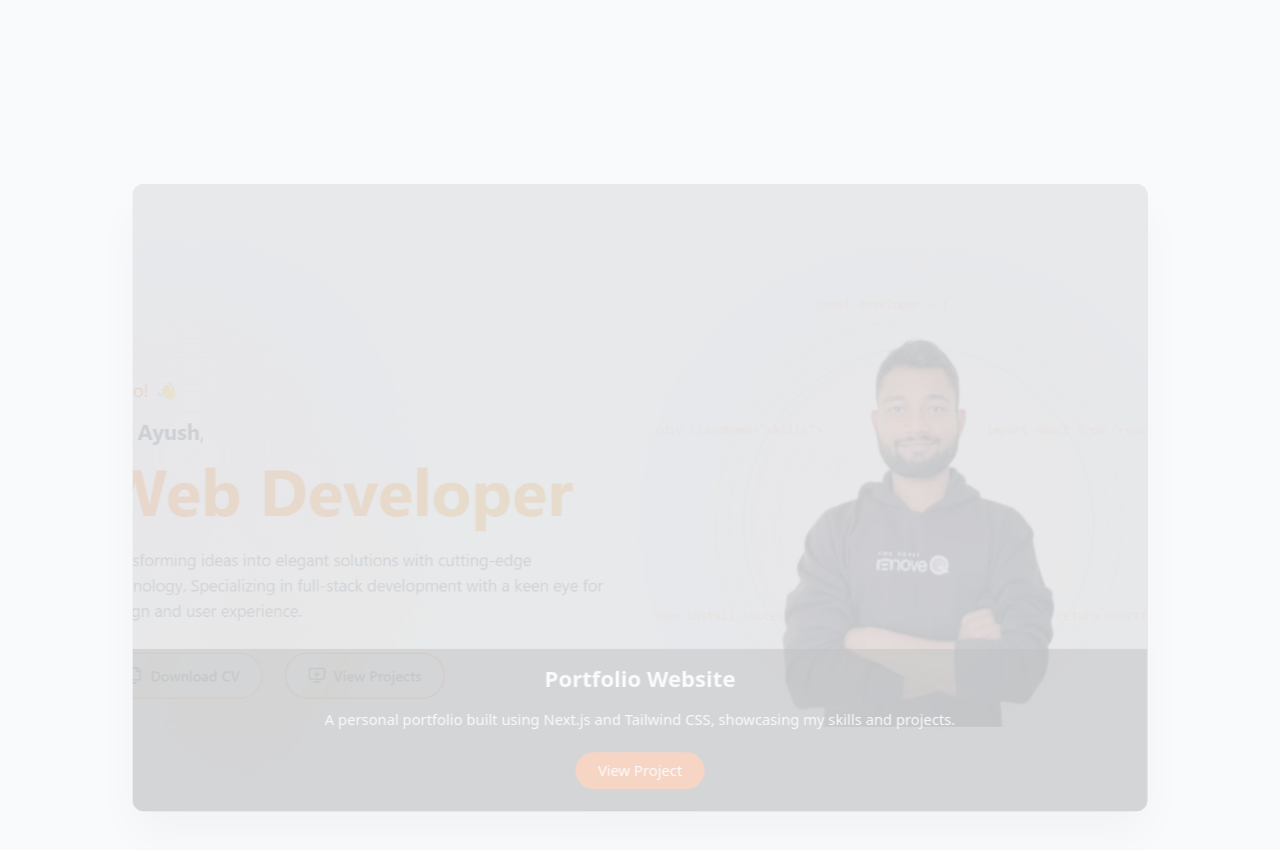
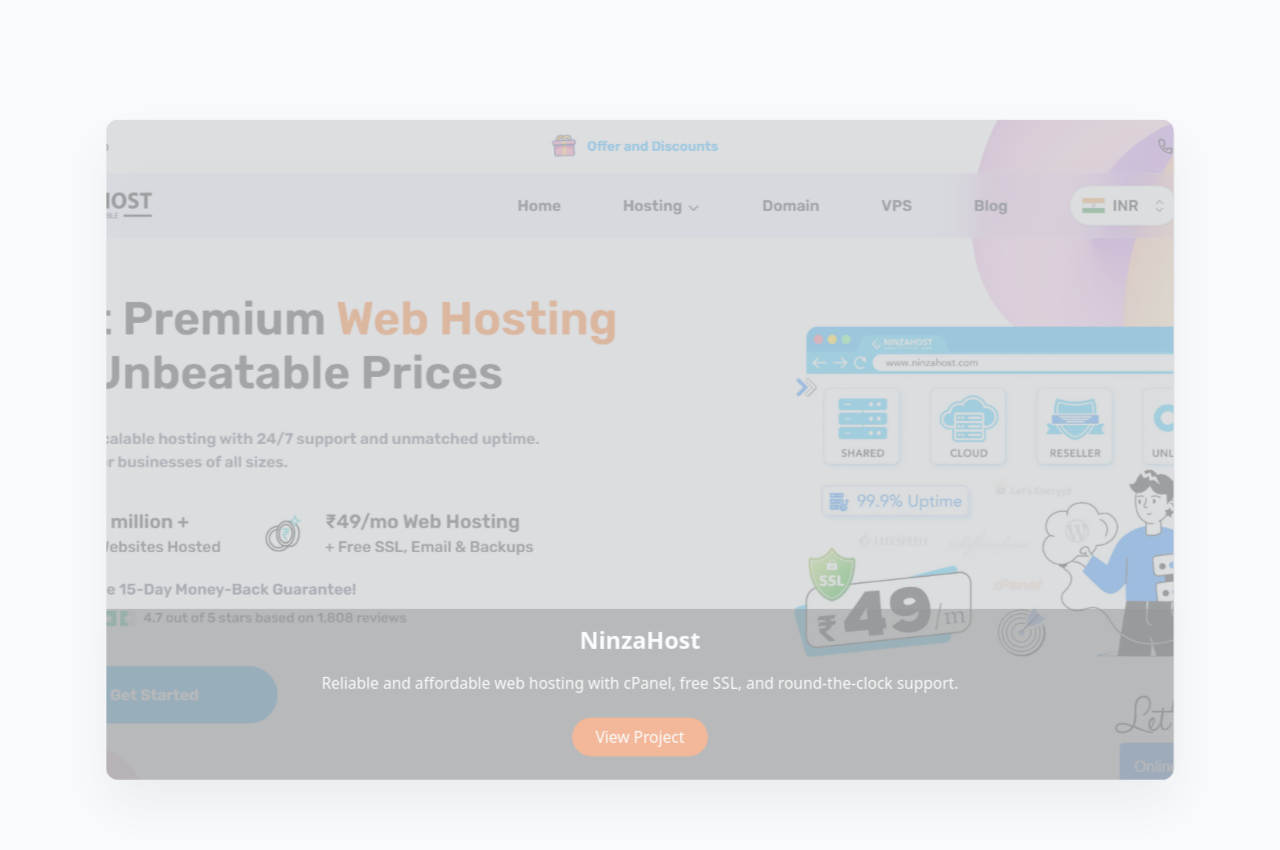
Before and after one commit to Ayushkush1/AyushKushwaha, a Next.js app: page / in a window 1280 px wide. Shown: the part 1660-2510 px from the top of the page. Built offline with nearby package versions, Linux system fonts and the light colour scheme.

Commit message:
Implement code changes to enhance functionality and improve performance

```diff
--- a/src/components/ProjectSection.jsx
+++ b/src/components/ProjectSection.jsx
@@ -1,54 +1,59 @@
 'use client';
 
-import { useRef } from 'react';
+import { useRef, useEffect } from 'react';
 import { useScroll, motion, useTransform } from 'framer-motion';
+import { title } from 'process';
 
 const projects = [
-
+  {
+    title: 'Six Table',
+    description: 'A creative agency specializing in modern web development solutions for businesses.',
+    image: '/assets/six-table.png',
+    link: 'https://six-table.vercel.app/',
+  },
   {
     title: 'NinzaHost',
-    description: 'NinzaHost offers affordable web hosting with cPanel, free SSL, and 24/7 support.',
+    description: 'Reliable and affordable web hosting with cPanel, free SSL, and round-the-clock support.',
     image: '/assets/ninzahost.png',
     link: 'https://www.ninzahost.com/',
   },
   {
     title: 'Portfolio Website',
-    description: 'A personal portfolio built using Next.js and Tailwind CSS, showcasing my skills and projects.',
+    description: 'Showcasing my work and expertise through a sleek Next.js and Tailwind CSS portfolio.',
     image: '/assets/portfolio.png',
     link: 'https://ayushkushwaha.vercel.app/',
   },
   {
-    title: 'MOVIX',
-    description: 'A movie search app using Redux.js, React.js, and SASS with dynamic features.',
-    image: '/assets/movix.png',
-    link: 'https://ayushmovix.vercel.app/',
-  },
-
-  {
     title: 'RemoveQ',
-    description: 'An innovative image optimization service enhancing website performance.',
+    description: 'A service focused on optimizing images to boost website speed and performance.',
     image: '/assets/removeq.png',
     link: 'https://removeq.com/',
   },
-
-
 ];
 
 export default function ProjectSlider() {
   const ref = useRef(null);
-  // Increase the multiplier from 50 to 100 (or another value like 75, 80)
-  // This gives each project 100vh of scroll distance for its transition cycle.
-  const scrollHeight = `${projects.length * 100}vh`;
+  // Increased scroll height for smoother transitions
+  // Each project gets 120vh of scroll distance for smoother pacing
+  const scrollHeight = `${projects.length * 120}vh`;
 
   const { scrollYProgress } = useScroll({
     target: ref,
     offset: ['start start', 'end end'],
   });
 
-  // Remove the headerOpacity transform as the header is now outside the sticky section
-  // const headerOpacity = useTransform(...) // No longer needed here
+  // Progress bar for visual feedback
+  const progressBarWidth = useTransform(scrollYProgress, [0, 1], ['0%', '100%']);
 
-  const progressBarWidth = useTransform(scrollYProgress, [0, 1], ['0%', '100%']);
+  // Optional: Add smooth scrolling behavior
+  useEffect(() => {
+    // Ensure smooth scrolling is enabled
+    document.documentElement.style.scrollBehavior = 'smooth';
+
+    return () => {
+      document.documentElement.style.scrollBehavior = '';
+    };
+  }, []);
 
   return (
     <div> {/* Main container */}
@@ -66,11 +71,12 @@
         <p className="text-lg text-gray-600 mt-2">From concept to code</p>
       </motion.div>
 
-      {/* Scrollable container - now taller */}
+      {/* Scrollable container with improved height for smoother transitions */}
       <div ref={ref} style={{ height: scrollHeight, position: 'relative' }}>
+
+
         {/* Sticky section */}
         <section
-          // This section handles the overall centering
           className="sticky top-0 left-0 w-full h-screen flex flex-col justify-center items-center"
         >
           {/* Optional: Add Progress Bar back inside sticky section if desired */}
@@ -79,37 +85,58 @@
           {/* Projects Container: Removed flex-grow, added specific height (e.g., h-[70vh]), adjusted width */}
           <div className="relative w-[90vw] sm:w-[95vw] md:max-w-[500px] lg:max-w-[1100px] h-[50vh] sm:h-[55vh] md:h-[60vh] lg:h-[85vh] flex items-center justify-center"> {/* Responsive sizing for all breakpoints */}
             {projects.map((project, index) => {
-              // The animation ranges (start, end, start + 0.2, etc.) remain the same,
-              // but they now map to a larger physical scroll distance due to increased scrollHeight.
-              const start = index / projects.length;
-              const end = (index + 1) / projects.length;
-              const isFirst = index === 0;
-              const isLast = index === projects.length - 1;
+              // Improved transition ranges for smoother automatic scrolling
+              // Each project now has more controlled transition zones
+              const projectProgress = 1 / projects.length; // 0.25 for 4 projects
+              const start = index * projectProgress;
+              const end = (index + 1) * projectProgress;
 
-              // Conditional Opacity Transform
-              let opacityInputRange = [start, start + 0.2, end - 0.2, end];
-              let opacityOutputRange = [0, 1, 1, 0]; // Default fade in/out
+              // Transition zones: 30% for fade-in, 40% visible, 30% fade-out
+              const fadeInDuration = projectProgress * 0.3;
+              const visibleDuration = projectProgress * 0.4;
+              const fadeOutStart = start + fadeInDuration + visibleDuration;
 
-              if (isFirst) {
-                // First card: Start visible, only fade out
-                opacityInputRange = [start, end - 0.2, end]; // Adjust input points
-                opacityOutputRange = [1, 1, 0];          // Start at 1, fade out
-              } else if (isLast) {
-                // Last card: Fade in, stay visible
-                opacityInputRange = [start, start + 0.2, end]; // Adjust input points
-                opacityOutputRange = [0, 1, 1];           // Fade in, stay at 1
+              // More precise opacity control for automatic transitions
+              let opacityInputRange, opacityOutputRange;
+
+              if (index === 0) {
+                // First project: starts visible, fades out
+                opacityInputRange = [start, fadeOutStart, end];
+                opacityOutputRange = [1, 1, 0];
+              } else if (index === projects.length - 1) {
+                // Last project: fades in, stays visible
+                opacityInputRange = [start, start + fadeInDuration, end];
+                opacityOutputRange = [0, 1, 1];
+              } else {
+                // Middle projects: complete fade in/out cycle
+                opacityInputRange = [start, start + fadeInDuration, fadeOutStart, end];
+                opacityOutputRange = [0, 1, 1, 0];
               }
 
               const opacity = useTransform(scrollYProgress, opacityInputRange, opacityOutputRange);
 
-              // Conditional Y Transform for first card (optional: remove slide-in)
-              const yInputRange = isFirst ? [start, end] : [start, start + 0.2];
-              const yOutputRange = isFirst ? [0, 0] : [100, 0]; // Start at y=0 if first card
+              // Smoother Y transform with reduced movement for less distraction
+              const yInputRange = [start, start + fadeInDuration];
+              const yOutputRange = index === 0 ? [0, 0] : [50, 0]; // Reduced from 100 to 50
               const y = useTransform(scrollYProgress, yInputRange, yOutputRange);
 
-              // Conditional Scale Transform for first card (optional: remove scale-in)
-              const scaleInputRange = isFirst ? [start, end - 0.2, end] : [start, start + 0.2, end - 0.2, end];
-              const scaleOutputRange = isFirst ? [1, 1, 0.9] : [0.9, 1, 1, 0.9]; // Start at scale=1 if first card
+              // Refined scale transform for subtle emphasis
+              let scaleInputRange, scaleOutputRange;
+
+              if (index === 0) {
+                // First project: consistent scale, slight shrink at end
+                scaleInputRange = [start, fadeOutStart, end];
+                scaleOutputRange = [1, 1, 0.95];
+              } else if (index === projects.length - 1) {
+                // Last project: scale in, stay at full size
+                scaleInputRange = [start, start + fadeInDuration, end];
+                scaleOutputRange = [0.95, 1, 1];
+              } else {
+                // Middle projects: complete scale cycle
+                scaleInputRange = [start, start + fadeInDuration, fadeOutStart, end];
+                scaleOutputRange = [0.95, 1, 1, 0.95];
+              }
+
               const scale = useTransform(scrollYProgress, scaleInputRange, scaleOutputRange);
 
 
@@ -126,14 +153,11 @@
                     width: '100%',
                     height: '100%',
                     zIndex: projects.length - index,
-                    cursor: opacity > 0.5 ? 'pointer' : 'default'
+                    cursor: 'pointer',
+                    transition: 'cursor 0.3s ease'
                   }}
                   className="overflow-hidden rounded-xl drop-shadow-2xl bg-gray-900/80"
-                  onClick={() => {
-                    if (opacity.get() > 0.5) {
-                      window.open(project.link, '_blank');
-                    }
-                  }}
+                  onClick={() => window.open(project.link, '_blank')}
                 >
                   {/* Image */}
                   <img
--- a/src/components/TestimonialsSection.jsx
+++ b/src/components/TestimonialsSection.jsx
@@ -6,25 +6,32 @@
 
 const testimonials = [
   {
-    name: "John Doe",
-    position: "CEO at Company",
+    name: "Nitish Kumar",
+    position: "Founder at NinzaHost",
     quote:
-      "Ayush delivered exceptional work on our project. His attention to detail and problem-solving skills are remarkable.",
+      "Ayush transformed our vision into a stunning web hosting platform. His technical expertise and attention to detail made NinzaHost stand out in the competitive hosting market. The user experience he created is simply outstanding!",
     avatar: "",
     emoji: "🚀",
   },
   {
-    name: "Jane Smith",
-    position: "CTO at Company",
-    quote: "Ayush's team worked seamlessly, and the project exceeded our expectations. Highly recommended!",
-    emoji: "🔥",
+    name: "Nahar Singh",
+    position: "Founder at Erichost",
+    quote: "I'm thoroughly impressed with Ayush's designing creativity! He brought fresh ideas to our hosting platform and delivered beyond expectations. His creative approach to web design is exactly what Erichost needed.",
+    emoji: "🎨",
   },
   {
-    name: "John Doe",
-    position: "CEO at Company",
+    name: "Sarah Mitchell",
+    position: "E-commerce Business Owner",
     quote:
-      "Ayush delivered exceptional work on our project. His attention to detail and problem-solving skills are remarkable.",
-    emoji: "✨",
+      "Working with Ayush on my online store was a game-changer. His freelance work ethic is incredible - always responsive, professional, and delivers pixel-perfect results. My sales increased by 40% after the redesign!",
+    emoji: "💼",
+  },
+  {
+    name: "David Chen",
+    position: "Startup Founder",
+    quote:
+      "Ayush's freelance development skills are top-notch. He built our MVP from scratch and helped us secure our first round of funding. His code quality and project management skills are exceptional.",
+    emoji: "⚡",
   },
 ]
 
@@ -68,9 +75,9 @@
       {/* Header */}
       <div className="relative text-center mb-16">
         <h2 className="text-4xl pb-2 font-bold bg-gradient-to-r from-orange-600 via-amber-500 to-orange-600 bg-clip-text text-transparent">
-          What People Say <span className="inline-block animate-bounce">🗣️</span>
+          Real Client Reviews <span className="inline-block animate-bounce">🗣️</span>
         </h2>
-        <p className="text-lg text-gray-600">Hear what our happy customers have to say (they can't stop smiling! 😁)</p>
+        <p className="text-lg text-gray-600">Authentic feedback from satisfied clients who've experienced my work firsthand 🌟</p>
       </div>
 
       {/* Chat-style Testimonials */}
@@ -80,7 +87,7 @@
           <div className="flex items-center justify-between pb-4 border-b border-orange-200 mb-6">
             <div className="flex items-center gap-2">
               <MessageSquare className="text-orange-500" />
-              <span className="font-bold text-orange-600">HappyClient Chat</span>
+              <span className="font-bold text-orange-600">ClientFeedback Pro</span>
             </div>
             <div className="flex gap-2">
               <span className="h-3 w-3 bg-red-500 rounded-full"></span>
@@ -107,7 +114,7 @@
               onChange={(e) => setMessage(e.target.value)}
               onKeyDown={(e) => e.key === 'Enter' && handleSend()}
               className="flex-1 bg-orange-50 rounded-full px-4 py-2 text-sm text-gray-700 focus:outline-none focus:ring-2 focus:ring-orange-500"
-              placeholder="Share your experience with Ayush..."
+              placeholder="Share your experience working with Ayush..."
               disabled={isSending}
             />
             <button
@@ -178,8 +185,7 @@
         {/* Message bubble */}
         <div
           className={`relative p-4 rounded-2xl shadow-md
-            ${
-              isEven
+            ${isEven
               ? "bg-white border-2 border-orange-200 text-gray-700 rounded-tl-none"
               : "bg-gradient-to-r from-orange-500 to-amber-500 text-white rounded-tr-none"
             }`}
@@ -210,8 +216,7 @@
                 key={reaction.emoji}
                 onClick={() => handleReaction(reaction.emoji)}
                 className={`px-2 py-1 rounded-full text-xs flex items-center gap-1 transition-all
-                  ${
-                    activeReaction === reaction.emoji
+                  ${activeReaction === reaction.emoji
                     ? "bg-orange-500 text-white scale-110"
                     : isEven
                       ? "bg-orange-100 text-orange-700 hover:bg-orange-200"
```
Also changed, not shown: public/assets/six-table.png (added). Lines whose indentation alone changed are shown as unchanged.
